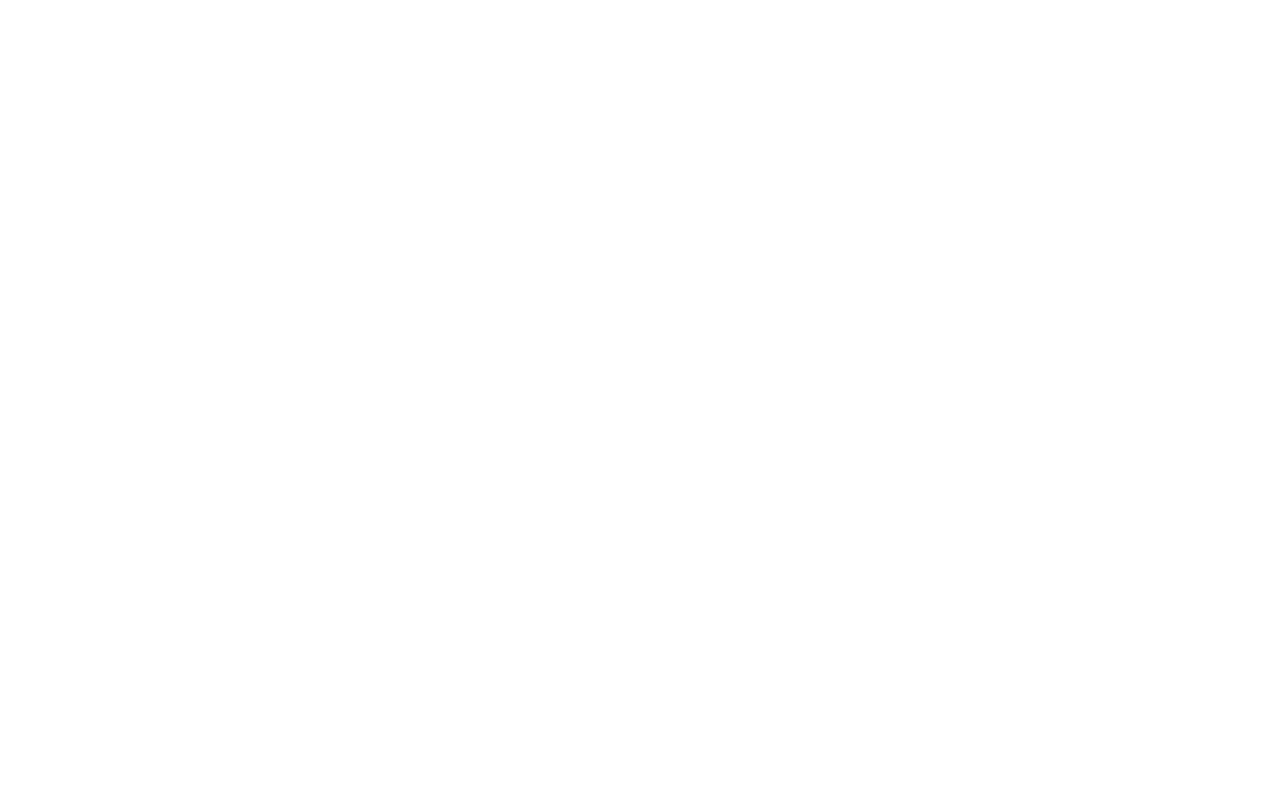
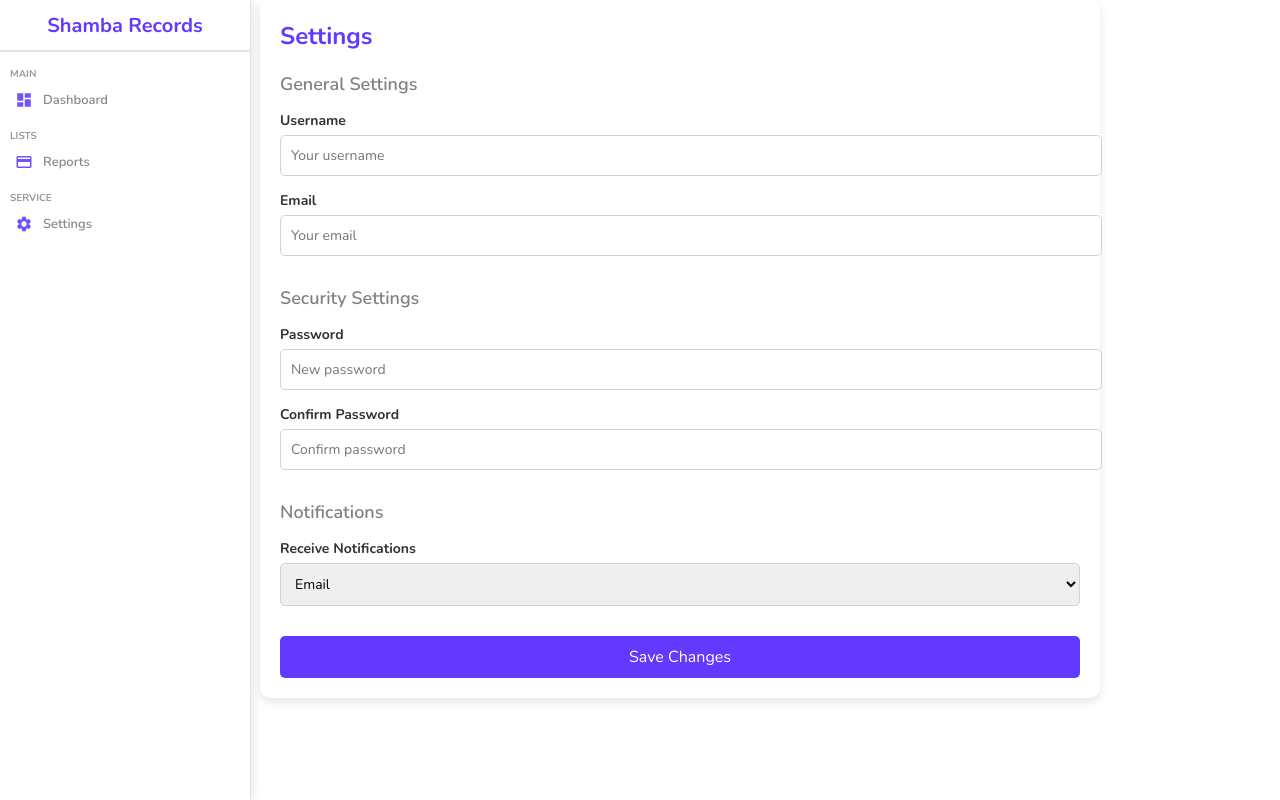
Before and after one commit to samuelcromwell/Dashboard, a React (Create React App) app: page /settings in a window 1280 px wide. Before the commit this address had no page. Built offline with nearby package versions, Linux system fonts and the light colour scheme.

Commit message:
Add Settings page

```diff
--- a/src/App.js
+++ b/src/App.js
@@ -1,6 +1,6 @@
 import Home from "./pages/home/Home";
-import List from "./pages/list/List";
 import Single from "./pages/single/Single";
+import Settings from "./pages/settings/Settings";
 import {
   BrowserRouter,
   Routes,
@@ -20,10 +20,8 @@
           <Route path=":productId" element={<Single />} />
         </Route>
 
-        <Route path="reports">
-          <Route index element={<List />} />
-          <Route path=":productId" element={<Single />} />
-        </Route>
+        <Route path="settings" element={<Settings />}/>
+
       </Routes>
      </BrowserRouter>
     </div>
--- a/src/components/chart/Chart.jsx
+++ b/src/components/chart/Chart.jsx
@@ -1,6 +1,6 @@
 import React from 'react'
 import './chart.scss'
-import { AreaChart, Area, XAxis, YAxis, CartesianGrid, Tooltip, ResponsiveContainer } from 'recharts';
+import { AreaChart, Area, XAxis, CartesianGrid, Tooltip, ResponsiveContainer } from 'recharts';
 
 const data = [
     { name: 'April', Total: 34000},
--- a/src/components/sidebar/Sidebar.jsx
+++ b/src/components/sidebar/Sidebar.jsx
@@ -1,7 +1,6 @@
 import React, { useState } from 'react';
 import './sidebar.scss';
 import DashboardIcon from '@mui/icons-material/Dashboard';
-import QrCodeScannerIcon from '@mui/icons-material/QrCodeScanner';
 import CreditCardIcon from '@mui/icons-material/CreditCard';
 import SettingsIcon from '@mui/icons-material/Settings';
 import MenuIcon from '@mui/icons-material/Menu';  // menu icon for the toggle button
@@ -46,10 +45,12 @@
               </li>
             </Link>
             <p className="title">SERVICE</p>
-            <li>
-              <SettingsIcon className='icon' />
-              <span>Settings</span>
-            </li>
+            <Link to='/settings' style={{ textDecoration: 'none' }}>
+              <li>
+                <SettingsIcon className='icon' />
+                <span>Settings</span>
+              </li>
+            </Link>
           </ul>
         </div>
       </div>
--- a/src/components/table/table.scss
+++ b/src/components/table/table.scss
@@ -1,5 +1,7 @@
 .table {
-  width: 100%; /* Ensure the table takes the full width of its container */
+    width: 100%;
+    overflow-x: auto;  /* Allows the table to scroll horizontally */
+    display: block;
 
     .cellWrapper {
       display: flex;
@@ -13,13 +15,13 @@
         object-fit: cover;
 
         @media (max-width: 768px) {
-              width: 28px; /* Reduce image size for smaller screens */
+          width: 28px;
           height: 28px;
           margin-right: 8px;
         }
 
         @media (max-width: 480px) {
-              width: 24px; /* Further reduce image size for very small screens */
+          width: 24px;
           height: 24px;
           margin-right: 6px;
         }
@@ -29,8 +31,8 @@
     .status {
       padding: 5px;
       border-radius: 5px;
-      text-align: center; /* Center the status text */
-      font-size: 12px; /* Set a default font size */
+      text-align: center;
+      font-size: 12px;
 
       &.Completed {
         color: green;
@@ -48,23 +50,53 @@
       }
 
       @media (max-width: 768px) {
-          font-size: 11px; /* Reduce font size for smaller screens */
-          padding: 4px; /* Reduce padding for smaller screens */
+        font-size: 11px;
+        padding: 4px;
       }
 
       @media (max-width: 480px) {
-          font-size: 10px; /* Further reduce font size for very small screens */
+        font-size: 10px;
         padding: 3px;
       }
     }
 
-  /* Add horizontal scroll if table content overflows */
-  overflow-x: auto; /* Allows horizontal scrolling for small screens */
-  display: block; /* Ensure the table can scroll horizontally */
+    /* Table styling for small screens */
+    table {
+      width: 100%;
+      border-spacing: 0;
+      overflow-x: auto;
 
-  /* Optional styling to prevent table overflow */
-  table {
-      width: 100%; /* Make sure table takes full width */
-      border-spacing: 0; /* Prevent space between table cells */
+      @media (max-width: 768px) {
+        font-size: 12px; /* Reduce font size for medium screens */
+      }
+
+      @media (max-width: 480px) {
+        font-size: 11px; /* Further reduce font size for small screens */
+      }
+
+      th, td {
+        padding: 8px;  /* Adjust padding for smaller screens */
+        text-align: left;
+
+        @media (max-width: 768px) {
+          padding: 6px;
+        }
+
+        @media (max-width: 480px) {
+          padding: 4px;
         }
       }
+    }
+
+    /* Responsive table behavior on small screens */
+    @media (max-width: 768px) {
+      display: block;  /* Ensure block display on smaller screens */
+      overflow-x: auto;  /* Allow horizontal scroll */
+    }
+
+    @media (max-width: 480px) {
+      display: block;
+      overflow-x: auto;
+      width: 100%;  /* Force full width for mobile */
+    }
+  }
--- a/src/pages/list/List.jsx
+++ /dev/null
@@ -1,17 +0,0 @@
-import React from 'react'
-import Sidebar from '../../components/sidebar/Sidebar'
-import './list.scss'
-import Datatable from '../../components/datatable/Datatable'
-
-function List() {
-  return (
-    <div className='list'>
-      <Sidebar />
-       <div className="listContainer">
-        <Datatable />
-       </div>
-    </div>
-  )
-}
-
-export default List
--- a/src/pages/list/list.scss
+++ /dev/null
@@ -1,25 +0,0 @@
-.list {
-    display: flex;
-    width: 100%;
-
-    .listContainer {
-        flex: 6;
-    }
-
-    /* Responsive Styles */
-    @media (max-width: 768px) {
-        flex-direction: column; /* Stack items vertically on smaller screens */
-        width: 100%; /* Ensure it takes full width on smaller screens */
-
-        .listContainer {
-            flex: 1; /* Allow full width for the container on small screens */
-            padding: 10px; /* Add padding for better spacing on small screens */
-        }
-    }
-
-    @media (max-width: 480px) {
-        .listContainer {
-            padding: 8px; /* Reduce padding for very small screens */
-        }
-    }
-}
--- /dev/null
+++ b/src/pages/settings/Settings.jsx
@@ -0,0 +1,57 @@
+import React from 'react';
+import Sidebar from '../../components/sidebar/Sidebar';
+import './settings.scss';
+
+const Settings = () => {
+  return (
+    <div className="settings">
+      <Sidebar /> {/* Sidebar component */}
+      <div className="settingsContainer">
+
+        <div className="settingsFormContainer">
+          <h1 className="settingsTitle">Settings</h1>
+
+          <div className="settingsSection">
+            <h2 className="sectionTitle">General Settings</h2>
+            <div className="settingsItem">
+              <label htmlFor="username">Username</label>
+              <input type="text" id="username" placeholder="Your username" />
+            </div>
+            <div className="settingsItem">
+              <label htmlFor="email">Email</label>
+              <input type="email" id="email" placeholder="Your email" />
+            </div>
+          </div>
+
+          <div className="settingsSection">
+            <h2 className="sectionTitle">Security Settings</h2>
+            <div className="settingsItem">
+              <label htmlFor="password">Password</label>
+              <input type="password" id="password" placeholder="New password" />
+            </div>
+            <div className="settingsItem">
+              <label htmlFor="confirmPassword">Confirm Password</label>
+              <input type="password" id="confirmPassword" placeholder="Confirm password" />
+            </div>
+          </div>
+
+          <div className="settingsSection">
+            <h2 className="sectionTitle">Notifications</h2>
+            <div className="settingsItem">
+              <label htmlFor="notifications">Receive Notifications</label>
+              <select id="notifications">
+                <option value="email">Email</option>
+                <option value="sms">SMS</option>
+                <option value="none">None</option>
+              </select>
+            </div>
+          </div>
+
+          <button className="saveButton">Save Changes</button>
+        </div>
+      </div>
+    </div>
+  );
+};
+
+export default Settings;
--- /dev/null
+++ b/src/pages/settings/settings.scss
@@ -0,0 +1,86 @@
+.settings {
+    display: flex;
+
+    /* Sidebar should be fixed on the left */
+    .sidebar {
+      position: fixed;
+      top: 0;
+      left: 0;
+      width: 250px; /* Adjust width as needed */
+      height: 100%;
+      z-index: 100;
+      background-color: white;
+      box-shadow: 2px 0px 10px rgba(0, 0, 0, 0.1);
+    }
+
+    .settingsContainer {
+      margin-left: 260px; /* Push the content to the right of the sidebar */
+      width: 100%;
+      max-width: 800px;
+      padding: 20px;
+      background-color: white;
+      box-shadow: 0px 4px 10px rgba(0, 0, 0, 0.1);
+      border-radius: 10px;
+
+      .settingsTitle {
+        font-size: 24px;
+        font-weight: bold;
+        margin-bottom: 20px;
+        color: #6439ff;
+      }
+
+      .settingsSection {
+        margin-bottom: 30px;
+
+        .sectionTitle {
+          font-size: 18px;
+          font-weight: 600;
+          margin-bottom: 15px;
+          color: gray;
+        }
+
+        .settingsItem {
+          margin-bottom: 15px;
+
+          label {
+            display: block;
+            font-size: 14px;
+            font-weight: bold;
+            margin-bottom: 5px;
+            color: #333;
+          }
+
+          input,
+          select {
+            width: 100%;
+            padding: 10px;
+            font-size: 14px;
+            border: 1px solid lightgray;
+            border-radius: 5px;
+            transition: all 0.3s ease;
+
+            &:focus {
+              border-color: #6439ff;
+              outline: none;
+            }
+          }
+        }
+      }
+
+      .saveButton {
+        width: 100%;
+        padding: 10px 0;
+        font-size: 16px;
+        color: white;
+        background-color: #6439ff;
+        border: none;
+        border-radius: 5px;
+        cursor: pointer;
+        transition: all 0.3s ease;
+
+        &:hover {
+          background-color: #4a2cbf;
+        }
+      }
+    }
+  }
```
Also changed, not shown: src/datatablesource.js (deleted, +0 -105 lines), src/components/widget/widget.scss (line endings or trailing spaces). Lines whose indentation alone changed are shown as unchanged.
